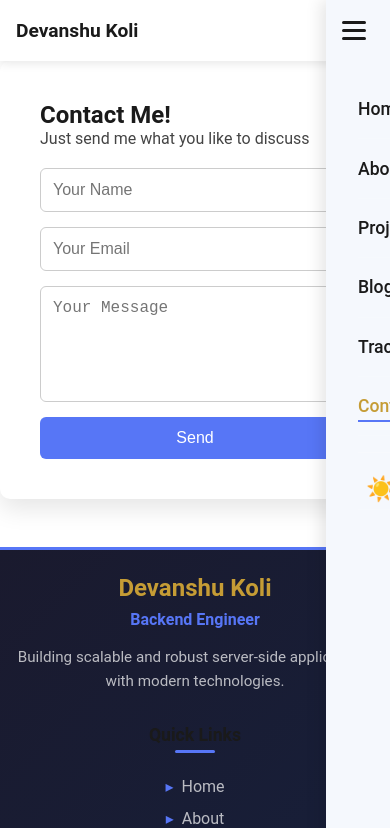
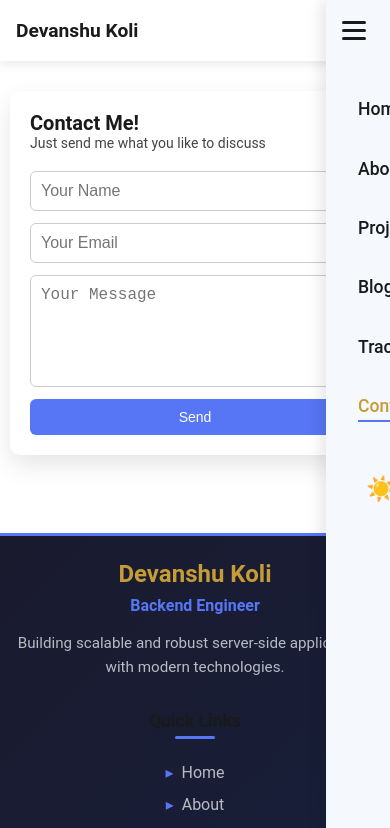
Before and after one commit to Devanshukoli/my-portfolio, a Vue app: page /contact in a window 390 px wide. Shown: the top 828 px of the page. Built offline with nearby package versions, Linux system fonts and the light colour scheme.

Commit message:
fix contact us form css issue

```diff
--- a/src/view/ContactView.vue
+++ b/src/view/ContactView.vue
@@ -74,7 +74,9 @@ const handleSubmit = async (e) => {
 #contactus {
   display: flex;
   justify-content: center;
-  align-items: center;
+  align-items: flex-start;
+  min-height: 65vh;
+  padding: 60px 20px;
 }
 
 .contact-container {
@@ -132,4 +134,62 @@ button {
 button:hover {
   background-color: #3e5fe0;
 }
+
+/* Responsive design for tablets and smaller screens */
+@media (max-width: 768px) {
+  #contactus {
+    min-height: auto;
+    padding: 40px 15px;
+  }
+
+  .contact-container {
+    padding: 30px;
+  }
+
+  h2 {
+    font-size: 24px;
+  }
+
+  input,
+  textarea {
+    padding: 10px;
+    font-size: 16px;
+  }
+
+  button {
+    padding: 10px;
+    font-size: 15px;
+  }
+}
+
+/* Responsive design for mobile phones */
+@media (max-width: 480px) {
+  #contactus {
+    padding: 30px 10px;
+  }
+
+  .contact-container {
+    padding: 20px;
+  }
+
+  h2 {
+    font-size: 20px;
+  }
+
+  h4 {
+    font-size: 14px;
+  }
+
+  input,
+  textarea {
+    padding: 10px;
+    margin-bottom: 12px;
+    font-size: 16px;
+  }
+
+  button {
+    padding: 10px;
+    font-size: 14px;
+  }
+}
 </style>
```
